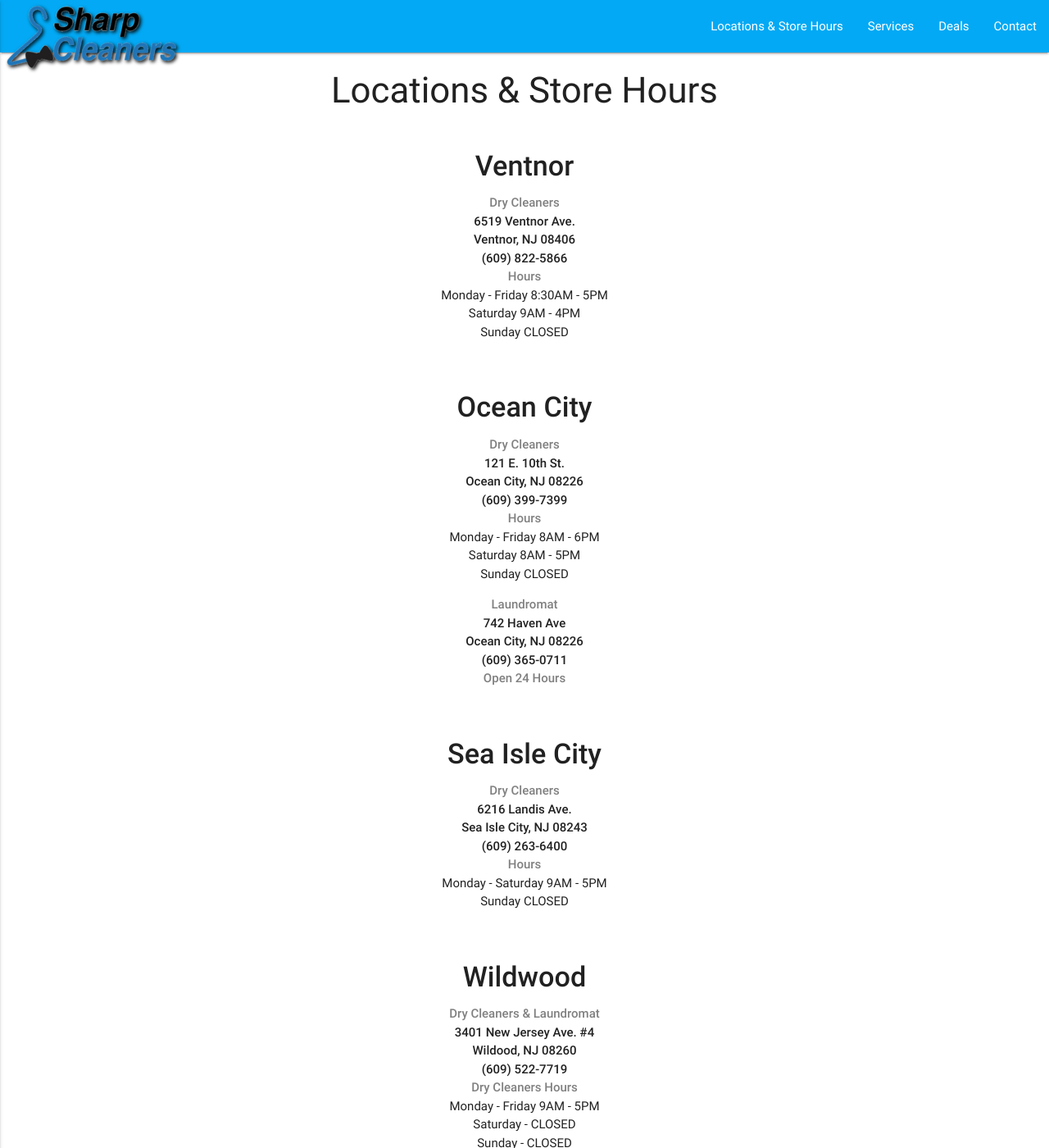
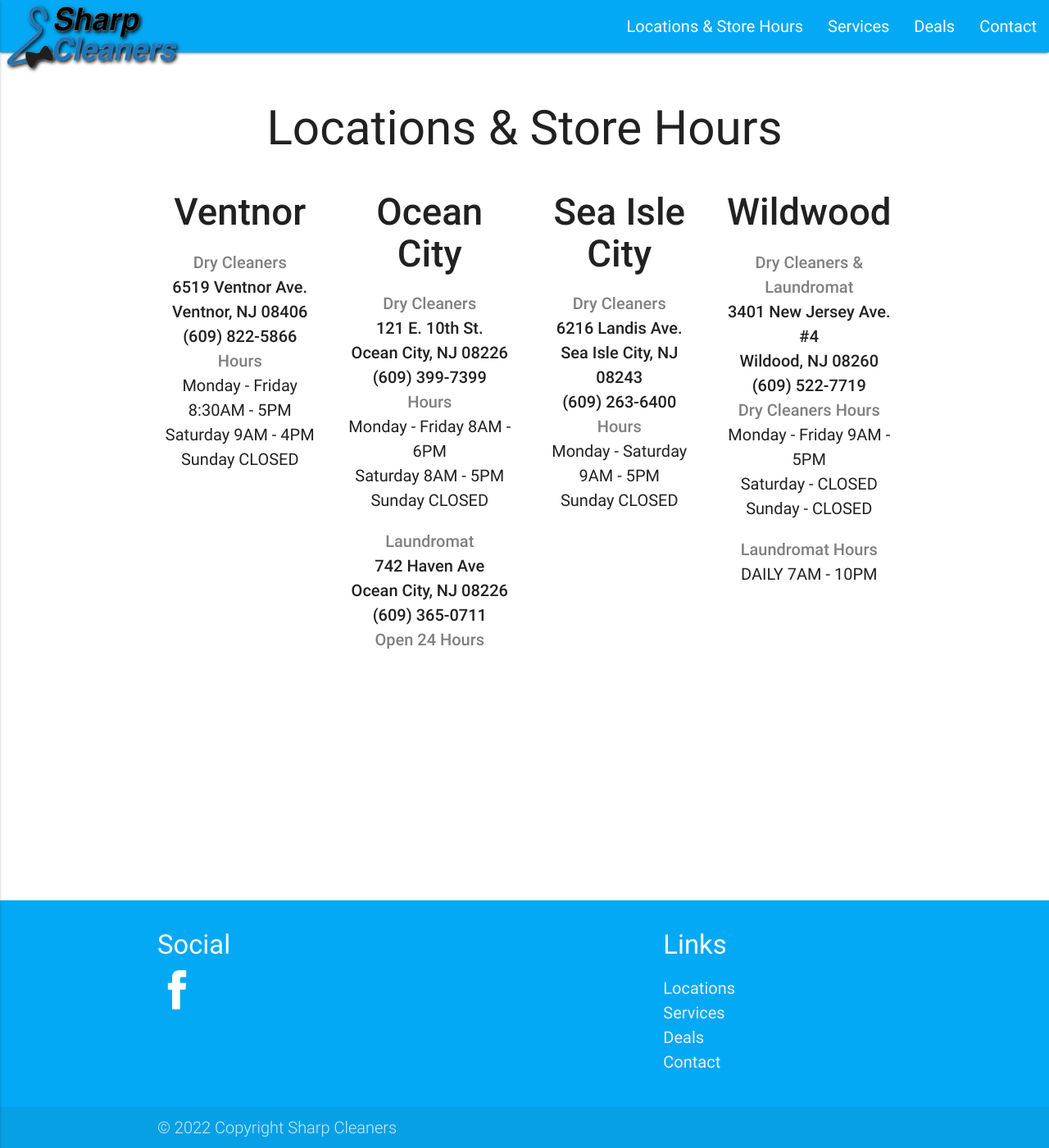
Before and after one commit to sharpcleanersnj/sharpcleanersnj.github.io, a Jekyll site: the page built from _pages/locations.md, in a window 1280 px wide and 1400 px high. Shown: the whole window at 82% size. Built offline with Jekyll 4.4.1, drawn with Linux system fonts in a browser that asks for light colours; nearby versions of some CDN libraries.

Commit message:
Make Locations And Hours Responsive
In /locations and /contact pages, make locations and hours
content responsive.

Upgrades:
- ruby 2.3.3 -> 3.1.2
- github-pages 124 -> 227

```diff
--- a/_pages/locations.md
+++ b/_pages/locations.md
@@ -4,29 +4,25 @@
 permalink: /locations/
 ---
 
-<table style="margin-left: auto; margin-right: auto;">
-<tbody>
-<tr>
-<td style="vertical-align: top;">
-<h4 style="text-align: center;"><strong>Ventnor</strong></h4>
-<p style="text-align: center;"><span style="color: #808080;"><strong>Dry Cleaners</strong></span><br /><strong>6519 Ventnor Ave. <br />Ventnor, NJ 08406<br />(609) 822-5866</strong><br /><span style="color: #808080;"><strong>Hours</strong></span><br />Monday - Friday 8:30AM - 5PM<br />Saturday 9AM - 4PM<br />Sunday CLOSED</p>
-</td></tr>
-<tr>
-<td style="text-align: center; vertical-align: top;">
-<h4><strong>Ocean City</strong></h4>
-<p><span style="color: #808080;"><strong>Dry Cleaners</strong></span><br /><strong>121 E. 10th St.<br />Ocean City, NJ 08226<br />(609) 399-7399</strong><br /><span style="color: #808080;"><strong>Hours</strong></span><br />Monday - Friday 8AM - 6PM<br />Saturday 8AM - 5PM<br />Sunday CLOSED</p>
-<p><span style="color: #808080;"><strong>Laundromat</strong></span><br /><strong>742 Haven Ave<br />Ocean City, NJ 08226<br />(609) 365-0711</strong><br /><span style="color: #808080;"><strong>Open 24 Hours</strong></span><br /></p>
-</td></tr>
- <tr>
-<td style="text-align: center; vertical-align: top;">
-<h4><strong>Sea Isle City</strong></h4>
-<p><span style="color: #808080;"><strong>Dry Cleaners</strong></span><br /><strong>6216 Landis Ave.<br />Sea Isle City, NJ 08243<br />(609) 263-6400</strong><br /><span style="color: #808080;"><strong>Hours</strong></span><br />Monday - Saturday 9AM - 5PM<br />Sunday CLOSED</p>
-</td></tr>
-<tr>
-<td style="text-align: center; vertical-align: top;">
-<h4><strong>Wildwood</strong></h4>
-<p><span style="color: #808080;"><strong>Dry Cleaners &amp; Laundromat</strong></span><br /><strong>3401 New Jersey Ave. #4<br />Wildood, NJ 08260<br />(609) 522-7719</strong><br /><span style="color: #808080;"><strong>Dry Cleaners Hours</strong></span><br />Monday - Friday 9AM - 5PM<br />Saturday - CLOSED<br /> Sunday - CLOSED<br /><span style="color: #808080;"><strong>Laundromat Hours</strong></span><br />DAILY 7AM - 10PM<br /></p>
-</td>
-</tr>
-</tbody>
-</table>
+<div id="locations-info">
+  <div class="row">
+    <div class="col s12 m6 l3">
+      <h4><strong>Ventnor</strong></h4>
+      <p><span style="color: #808080;"><strong>Dry Cleaners</strong></span><br /><strong>6519 Ventnor Ave. <br />Ventnor, NJ 08406<br />(609) 822-5866</strong><br /><span style="color: #808080;"><strong>Hours</strong></span><br />Monday - Friday 8:30AM - 5PM<br />Saturday 9AM - 4PM<br />Sunday CLOSED</p>
+    </div>
+    <div class="col s12 m6 l3">
+      <h4><strong>Ocean City</strong></h4>
+      <p><span style="color: #808080;"><strong>Dry Cleaners</strong></span><br /><strong>121 E. 10th St.<br />Ocean City, NJ 08226<br />(609) 399-7399</strong><br /><span style="color: #808080;"><strong>Hours</strong></span><br />Monday - Friday 8AM - 6PM<br />Saturday 8AM - 5PM<br />Sunday CLOSED</p>
+      <p><span style="color: #808080;"><strong>Laundromat</strong></span><br /><strong>742 Haven Ave<br />Ocean City, NJ 08226<br />(609) 365-0711</strong><br /><span style="color: #808080;"><strong>Open 24 Hours</strong></span><br /></p>
+    </div>
+    <div class="col s12 m6 l3">
+      <h4><strong>Sea Isle City</strong></h4>
+      <p><span style="color: #808080;"><strong>Dry Cleaners</strong></span><br /><strong>6216 Landis Ave.<br />Sea Isle City, NJ 08243<br />(609) 263-6400</strong><br /><span style="color: #808080;"><strong>Hours</strong></span><br />Monday - Saturday 9AM - 5PM<br />Sunday CLOSED</p>
+    </div>
+    <div class="col s12 m6 l3">
+      <h4><strong>Wildwood</strong></h4>
+      <p><span style="color: #808080;"><strong>Dry Cleaners &amp; Laundromat</strong></span><br /><strong>3401 New Jersey Ave. #4<br />Wildood, NJ 08260<br />(609) 522-7719</strong><br /><span style="color: #808080;"><strong>Dry Cleaners Hours</strong></span><br />Monday - Friday 9AM - 5PM<br />Saturday - CLOSED<br /> Sunday - CLOSED</p>
+      <p><span style="color: #808080;"><strong>Laundromat Hours</strong></span><br />DAILY 7AM - 10PM<br /></p>
+    </div>
+  </div>
+</div>
--- a/css/main.scss
+++ b/css/main.scss
@@ -1,6 +1,12 @@
 ---
 # Custom Materialize CSS Framework
 ---
+
+@media only screen and (min-width: 1200px) {
+  html {
+    font-size: 20px;
+  }
+}
 
 // sticky footer
 body {
@@ -12,7 +18,7 @@
 main {
   flex: 1 0 auto;
 }
-// sticky footer
+// end sticky footer
 
 // parallax
 .parallax-container {
@@ -45,7 +51,7 @@
     top: 0;
   }
 }
-// parallax
+// end parallax
 
 i.medium {
   font-size: 3rem;
@@ -82,6 +88,7 @@
 .input-field textarea:focus:not([readonly]) + label {
   color: #4fc3f7;
 }
+
 /* label underline focus color */
 .input-field input[type=text]:focus,
 .input-field input[type=email]:focus,
@@ -89,7 +96,17 @@
   border-bottom: 1px solid #4fc3f7;
   box-shadow: 0 1px 0 0 #4fc3f7;
 }
+
 .input-field textarea:focus:not([readonly]) {
   border: 1px solid #4fc3f7;
   box-shadow: 0 1px 0 0 #4fc3f7;
 }
+
+// pages
+#locations-info {
+  text-align: center;
+}
+
+.container.page {
+  margin-top: 3em;
+}
```
Also changed, not shown: Gemfile (+6 -2 lines), _pages/contact.md (+22 -23 lines), Gemfile.lock.
